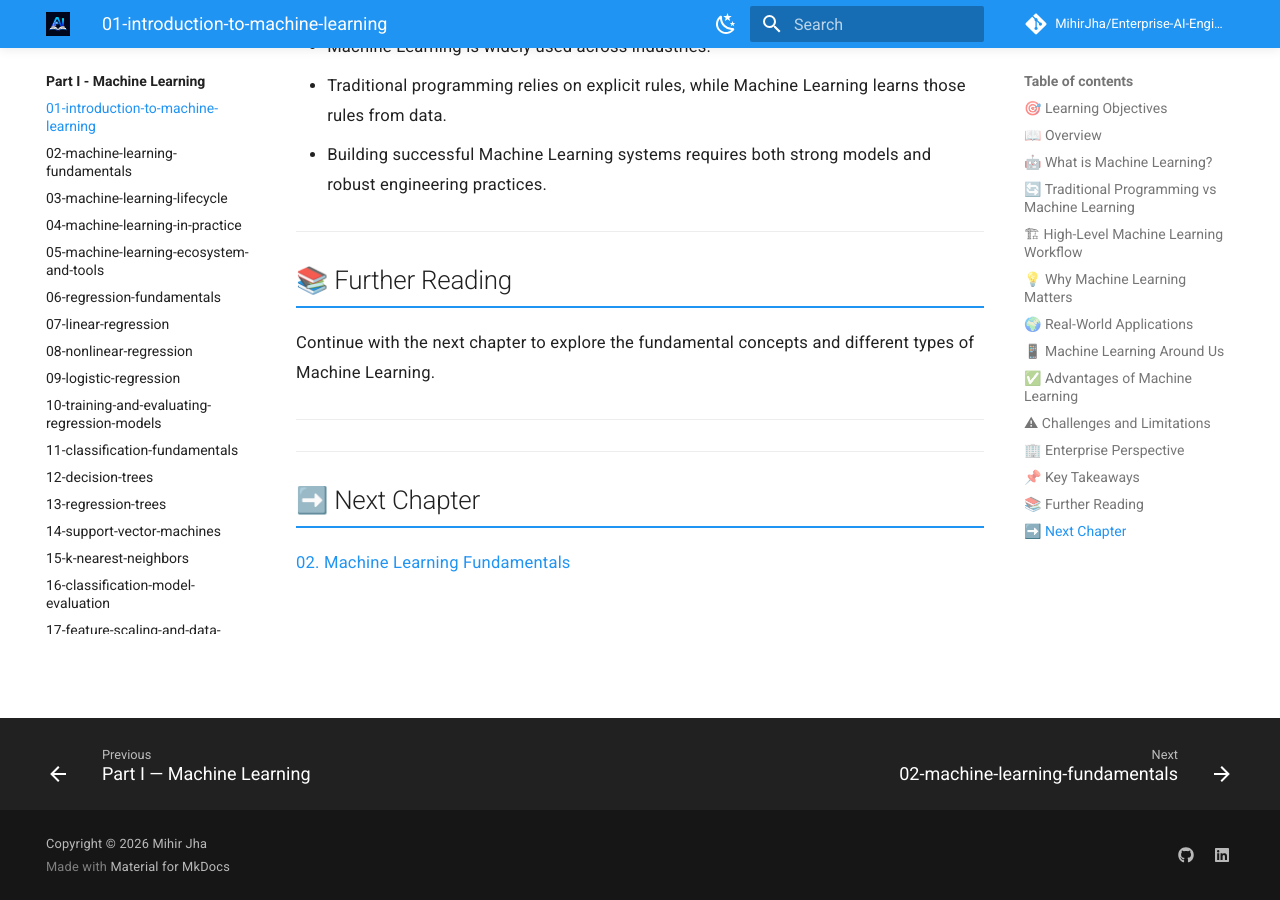
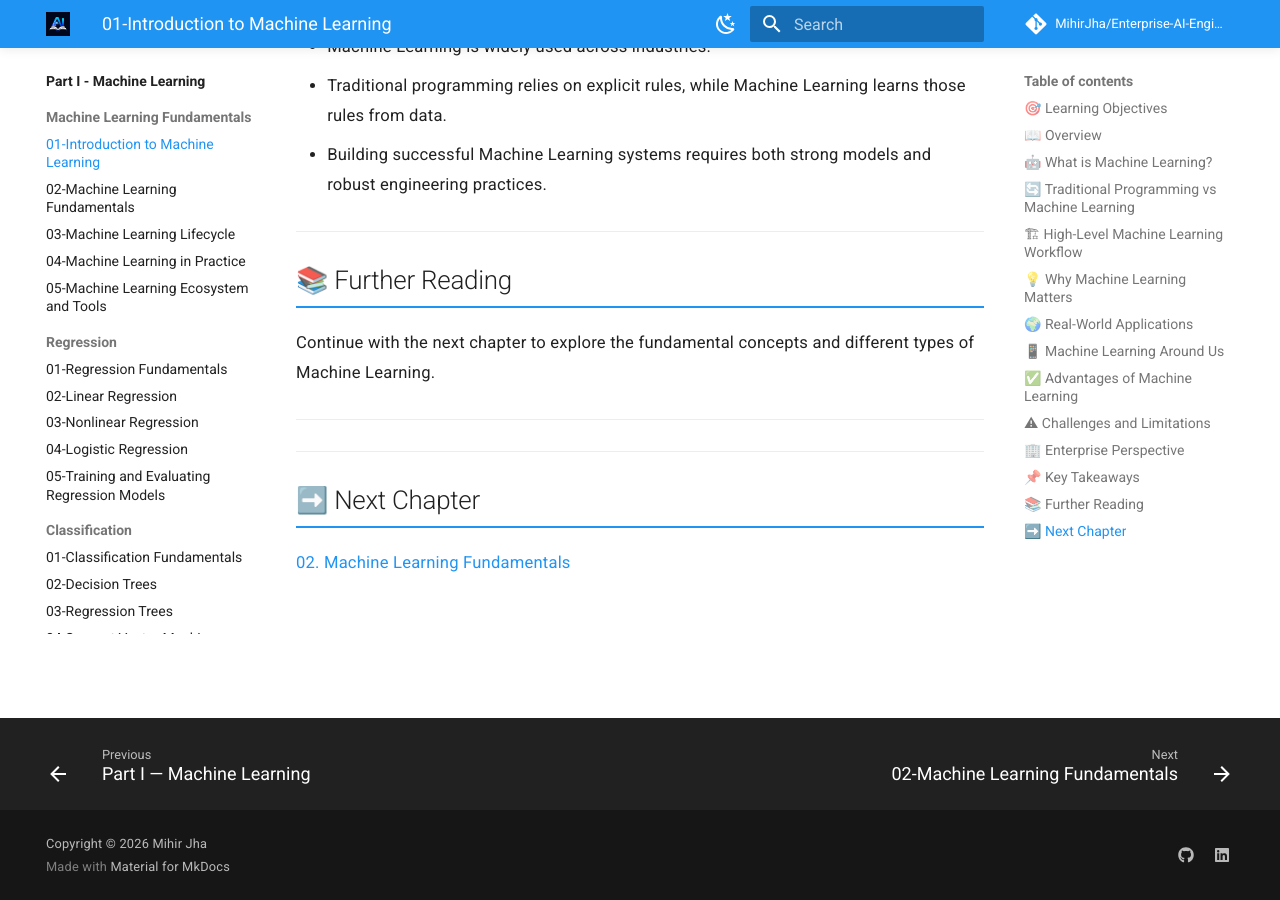
Before and after one commit to MihirKJha/enterprise-ai-engineering-handbook, an MkDocs documentation site: the page built from docs/01-machine-learning/01-introduction-to-machine-learning.md, in a window 1280 px wide and 900 px high, scrolled down 6336 px. Built offline with MkDocs 1.6.1 and Material for MkDocs 9.7.7, drawn with Linux system fonts in a browser that asks for light colours; comment, search, counter and statistics services are not loaded; some of the changed lines change nothing that is shown; some of the changed text lies outside the part shown.

Commit message:
Updated layout for ML and DL sections.
Updated layout for ML and DL sections.

```diff
--- a/mkdocs.yaml
+++ b/mkdocs.yaml
@@ -114,85 +114,110 @@ plugins:
 
 nav:
   - Home: index.md
+
   - Part I - Machine Learning:
     - 01-machine-learning/index.md
-    - 01-introduction-to-machine-learning: 01-machine-learning/01-introduction-to-machine-learning.md
-    - 02-machine-learning-fundamentals: 01-machine-learning/02-machine-learning-fundamentals.md
-    - 03-machine-learning-lifecycle: 01-machine-learning/03-machine-learning-lifecycle.md
-    - 04-machine-learning-in-practice: 01-machine-learning/04-machine-learning-in-practice.md
-    - 05-machine-learning-ecosystem-and-tools: 01-machine-learning/05-machine-learning-ecosystem-and-tools.md
-    - 06-regression-fundamentals: 01-machine-learning/06-regression-fundamentals.md
-    - 07-linear-regression: 01-machine-learning/07-linear-regression.md
-    - 08-nonlinear-regression: 01-machine-learning/08-nonlinear-regression.md
-    - 09-logistic-regression: 01-machine-learning/09-logistic-regression.md
-    - 10-training-and-evaluating-regression-models: 01-machine-learning/10-training-and-evaluating-regression-models.md
-    - 11-classification-fundamentals: 01-machine-learning/11-classification-fundamentals.md
-    - 12-decision-trees: 01-machine-learning/12-decision-trees.md
-    - 13-regression-trees: 01-machine-learning/13-regression-trees.md
-    - 14-support-vector-machines: 01-machine-learning/14-support-vector-machines.md
-    - 15-k-nearest-neighbors: 01-machine-learning/15-k-nearest-neighbors.md
-    - 16-classification-model-evaluation: 01-machine-learning/16-classification-model-evaluation.md
-    - 17-feature-scaling-and-data-preparation: 01-machine-learning/17-feature-scaling-and-data-preparation.md
-    - 18-bias-variance-tradeoff: 01-machine-learning/18-bias-variance-tradeoff.md
-    - 19-ensemble-learning: 01-machine-learning/19-ensemble-learning.md
-    - 20-building-production-classification-systems: 01-machine-learning/20-building-production-classification-systems.md
-    - 21-unsupervised-learning-fundamentals: 01-machine-learning/21-unsupervised-learning-fundamentals.md
-    - 22-clustering-fundamentals: 01-machine-learning/22-clustering-fundamentals.md
-    - 23-k-means-clustering: 01-machine-learning/23-k-means-clustering.md
-    - 24-density-based-clustering: 01-machine-learning/24-density-based-clustering.md
-    - 25-hierarchical-clustering: 01-machine-learning/25-hierarchical-clustering.md
-    - 26-dimensionality-reduction-fundamentals: 01-machine-learning/26-dimensionality-reduction-fundamentals.md
-    - 27-principal-component-analysis-pca: 01-machine-learning/27-principal-component-analysis-pca.md
-    - 28-t-sne-and-umap: 01-machine-learning/28-t-sne-and-umap.md
-    - 29-clustering-for-feature-engineering: 01-machine-learning/29-clustering-for-feature-engineering.md
-    - 30-building-production-unsupervised-learning-systems: 01-machine-learning/30-building-production-unsupervised-learning-systems.md
-    - 31-model-evaluation-fundamentals: 01-machine-learning/31-model-evaluation-fundamentals.md
-    - 32-classification-evaluation-metrics: 01-machine-learning/32-classification-evaluation-metrics.md
-    - 33-regression-evaluation-metrics: 01-machine-learning/33-regression-evaluation-metrics.md
-    - 34-unsupervised-learning-evaluation: 01-machine-learning/34-unsupervised-learning-evaluation.md
-    - 35-cross-validation-and-model-validation: 01-machine-learning/35-cross-validation-and-model-validation.md
-    - 36-regularization-techniques: 01-machine-learning/36-regularization-techniques.md
-    - 37-data-leakage-and-modeling-pitfalls: 01-machine-learning/37-data-leakage-and-modeling-pitfalls.md
+
+    - Machine Learning Fundamentals:
+        - 01-Introduction to Machine Learning: 01-machine-learning/01-introduction-to-machine-learning.md
+        - 02-Machine Learning Fundamentals: 01-machine-learning/02-machine-learning-fundamentals.md
+        - 03-Machine Learning Lifecycle: 01-machine-learning/03-machine-learning-lifecycle.md
+        - 04-Machine Learning in Practice: 01-machine-learning/04-machine-learning-in-practice.md
+        - 05-Machine Learning Ecosystem and Tools: 01-machine-learning/05-machine-learning-ecosystem-and-tools.md
+
+    - Regression:
+        - 01-Regression Fundamentals: 01-machine-learning/06-regression-fundamentals.md
+        - 02-Linear Regression: 01-machine-learning/07-linear-regression.md
+        - 03-Nonlinear Regression: 01-machine-learning/08-nonlinear-regression.md
+        - 04-Logistic Regression: 01-machine-learning/09-logistic-regression.md
+        - 05-Training and Evaluating Regression Models: 01-machine-learning/10-training-and-evaluating-regression-models.md
+
+    - Classification:
+        - 01-Classification Fundamentals: 01-machine-learning/11-classification-fundamentals.md
+        - 02-Decision Trees: 01-machine-learning/12-decision-trees.md
+        - 03-Regression Trees: 01-machine-learning/13-regression-trees.md
+        - 04-Support Vector Machines: 01-machine-learning/14-support-vector-machines.md
+        - 05-K-Nearest Neighbors: 01-machine-learning/15-k-nearest-neighbors.md
+        - 06-Classification Model Evaluation: 01-machine-learning/16-classification-model-evaluation.md
+        - 07-Feature Scaling and Data Preparation: 01-machine-learning/17-feature-scaling-and-data-preparation.md
+        - 08-Bias-Variance Tradeoff: 01-machine-learning/18-bias-variance-tradeoff.md
+        - 09-Ensemble Learning: 01-machine-learning/19-ensemble-learning.md
+        - 10-Building Production Classification Systems: 01-machine-learning/20-building-production-classification-systems.md
+
+    - Unsupervised Learning:
+        - 01-Unsupervised Learning Fundamentals: 01-machine-learning/21-unsupervised-learning-fundamentals.md
+        - 02-Clustering Fundamentals: 01-machine-learning/22-clustering-fundamentals.md
+        - 03-K-Means Clustering: 01-machine-learning/23-k-means-clustering.md
+        - 04-Density-Based Clustering: 01-machine-learning/24-density-based-clustering.md
+        - 05-Hierarchical Clustering: 01-machine-learning/25-hierarchical-clustering.md
+        - 06-Dimensionality Reduction Fundamentals: 01-machine-learning/26-dimensionality-reduction-fundamentals.md
+        - 07-Principal Component Analysis (PCA): 01-machine-learning/27-principal-component-analysis-pca.md
+        - 08-t-SNE and UMAP: 01-machine-learning/28-t-sne-and-umap.md
+        - 09-Clustering for Feature Engineering: 01-machine-learning/29-clustering-for-feature-engineering.md
+        - 10-Building Production Unsupervised Learning Systems: 01-machine-learning/30-building-production-unsupervised-learning-systems.md
+
+    - Model Evaluation & Generalization:
+        - 01-Model Evaluation Fundamentals: 01-machine-learning/31-model-evaluation-fundamentals.md
+        - 02-Classification Evaluation Metrics: 01-machine-learning/32-classification-evaluation-metrics.md
+        - 03-Regression Evaluation Metrics: 01-machine-learning/33-regression-evaluation-metrics.md
+        - 04-Unsupervised Learning Evaluation: 01-machine-learning/34-unsupervised-learning-evaluation.md
+        - 05-Cross-Validation and Model Validation: 01-machine-learning/35-cross-validation-and-model-validation.md
+        - 06-Regularization Techniques: 01-machine-learning/36-regularization-techniques.md
+        - 07-Data Leakage and Modeling Pitfalls: 01-machine-learning/37-data-leakage-and-modeling-pitfalls.md
 
   - Part II - Deep Learning:
     - 02-deep-learning/index.md
-    - 01-introduction-to-deep-learning: 02-deep-learning/01-introduction-to-deep-learning.md
-    - 02-neural-network-fundamentals: 02-deep-learning/02-neural-network-fundamentals.md
-    - 03-shallow-and-deep-neural-networks: 02-deep-learning/03-shallow-and-deep-neural-networks.md
-    - 04-linear-and-logistic-regression: 02-deep-learning/04-linear-and-logistic-regression.md
-    - 05-activation-functions-probabilities-and-thresholding: 02-deep-learning/05-activation-functions-probabilities-and-thresholding.md
-    - 06-loss-functions-and-maximum-likelihood: 02-deep-learning/06-loss-functions-and-maximum-likelihood.md
-    - 07-forward-and-backpropagation: 02-deep-learning/07-forward-and-backpropagation.md
-    - 08-gradient-descent-and-mini-batch-training: 02-deep-learning/08-gradient-descent-and-mini-batch-training.md
-    - 09-weight-initialization-and-gradient-stability: 02-deep-learning/09-weight-initialization-and-gradient-stability.md
-    - 10-regularization-and-generalization: 02-deep-learning/10-regularization-and-generalization.md
-    - 11-advanced-optimization-techniques: 02-deep-learning/11-advanced-optimization-techniques.md
-    - 12-hyperparameter-tuning-and-training-strategies: 02-deep-learning/12-hyperparameter-tuning-and-training-strategies.md
-    - 13-tensorflow-and-keras-fundamentals: 02-deep-learning/13-tensorflow-and-keras-fundamentals.md
-    - 14-keras-sequential-and-functional-api: 02-deep-learning/14-keras-sequential-and-functional-api.md
-    - 15-custom-layers-models-and-training-loops: 02-deep-learning/15-custom-layers-models-and-training-loops.md
-    - 16-pytorch-fundamentals-and-tensors: 02-deep-learning/16-pytorch-fundamentals-and-tensors.md
-    - 17-pytorch-autograd-dataset-and-dataloader: 02-deep-learning/17-pytorch-autograd-dataset-and-dataloader.md
-    - 18-building-classification-and-regression-models: 02-deep-learning/18-building-classification-and-regression-models.md
-    - 19-convolutional-neural-networks: 02-deep-learning/19-convolutional-neural-networks.md
-    - 20-cnn-architecture-optimization-and-training: 02-deep-learning/20-cnn-architecture-optimization-and-training.md
-    - 21-transfer-learning-and-fine-tuning: 02-deep-learning/21-transfer-learning-and-fine-tuning.md
-    - 22-resnet-residual-connections-and-torchvision: 02-deep-learning/22-resnet-residual-connections-and-torchvision.md
-    - 23-vision-transformers-and-cnn-vit-hybrids: 02-deep-learning/23-vision-transformers-and-cnn-vit-hybrids.md
-    - 24-recurrent-neural-networks: 02-deep-learning/24-recurrent-neural-networks.md
-    - 25-lstm-and-gru: 02-deep-learning/25-lstm-and-gru.md
-    - 26-attention-and-positional-encoding: 02-deep-learning/26-attention-and-positional-encoding.md
-    - 27-transformer-architecture: 02-deep-learning/27-transformer-architecture.md
-    - 28-transformer-applications: 02-deep-learning/28-transformer-applications.md
-    - 29-autoencoders-and-representation-learning: 02-deep-learning/29-autoencoders-and-representation-learning.md
-    - 30-generative-adversarial-networks: 02-deep-learning/30-generative-adversarial-networks.md
-    - 31-diffusion-models: 02-deep-learning/31-diffusion-models.md
-    - 32-reinforcement-learning-fundamentals: 02-deep-learning/32-reinforcement-learning-fundamentals.md
-    - 33-markov-decision-processes-and-q-learning: 02-deep-learning/33-markov-decision-processes-and-q-learning.md
-    - 34-deep-reinforcement-learning-and-dqn: 02-deep-learning/34-deep-reinforcement-learning-and-dqn.md
-    - 35-gpu-accelerated-deep-learning: 02-deep-learning/35-gpu-accelerated-deep-learning.md
-    - 36-deep-learning-training-and-model-lifecycle: 02-deep-learning/36-deep-learning-training-and-model-lifecycle.md
-    - 37-building-production-deep-learning-systems: 02-deep-learning/37-building-production-deep-learning-systems.md
+
+    - Deep Learning Fundamentals:
+        - 01-Introduction to Deep Learning: 02-deep-learning/01-introduction-to-deep-learning.md
+        - 02-Neural Network Fundamentals: 02-deep-learning/02-neural-network-fundamentals.md
+        - 03-Shallow and Deep Neural Networks: 02-deep-learning/03-shallow-and-deep-neural-networks.md
+        - 04-Linear and Logistic Regression: 02-deep-learning/04-linear-and-logistic-regression.md
+        - 05-Activation Functions, Probabilities and Thresholding: 02-deep-learning/05-activation-functions-probabilities-and-thresholding.md
+        - 06-Loss Functions and Maximum Likelihood: 02-deep-learning/06-loss-functions-and-maximum-likelihood.md
+        - 07-Forward and Backpropagation: 02-deep-learning/07-forward-and-backpropagation.md
+        - 08-Gradient Descent and Mini-Batch Training: 02-deep-learning/08-gradient-descent-and-mini-batch-training.md
+        - 09-Weight Initialization and Gradient Stability: 02-deep-learning/09-weight-initialization-and-gradient-stability.md
+        - 10-Regularization and Generalization: 02-deep-learning/10-regularization-and-generalization.md
+        - 11-Advanced Optimization Techniques: 02-deep-learning/11-advanced-optimization-techniques.md
+        - 12-Hyperparameter Tuning and Training Strategies: 02-deep-learning/12-hyperparameter-tuning-and-training-strategies.md
+
+    - Deep Learning Frameworks:
+        - 01-TensorFlow and Keras Fundamentals: 02-deep-learning/13-tensorflow-and-keras-fundamentals.md
+        - 02-Keras Sequential and Functional API: 02-deep-learning/14-keras-sequential-and-functional-api.md
+        - 03-Custom Layers, Models and Training Loops: 02-deep-learning/15-custom-layers-models-and-training-loops.md
+        - 04-PyTorch Fundamentals and Tensors: 02-deep-learning/16-pytorch-fundamentals-and-tensors.md
+        - 05-PyTorch Autograd, Dataset and DataLoader: 02-deep-learning/17-pytorch-autograd-dataset-and-dataloader.md
+        - 06-Building Classification and Regression Models: 02-deep-learning/18-building-classification-and-regression-models.md
+
+    - Computer Vision & CNNs:
+        - 01-Convolutional Neural Networks: 02-deep-learning/19-convolutional-neural-networks.md
+        - 02-CNN Architecture, Optimization and Training: 02-deep-learning/20-cnn-architecture-optimization-and-training.md
+        - 03-Transfer Learning and Fine-Tuning: 02-deep-learning/21-transfer-learning-and-fine-tuning.md
+        - 04-ResNet, Residual Connections and Torchvision: 02-deep-learning/22-resnet-residual-connections-and-torchvision.md
+        - 05-Vision Transformers and CNN-ViT Hybrids: 02-deep-learning/23-vision-transformers-and-cnn-vit-hybrids.md
+
+    - Sequence Models & Transformers:
+        - 01-Recurrent Neural Networks: 02-deep-learning/24-recurrent-neural-networks.md
+        - 02-LSTM and GRU: 02-deep-learning/25-lstm-and-gru.md
+        - 03-Attention and Positional Encoding: 02-deep-learning/26-attention-and-positional-encoding.md
+        - 04-Transformer Architecture: 02-deep-learning/27-transformer-architecture.md
+        - 05-Transformer Applications: 02-deep-learning/28-transformer-applications.md
+
+    - Generative Deep Learning:
+        - 01-Autoencoders and Representation Learning: 02-deep-learning/29-autoencoders-and-representation-learning.md
+        - 02-Generative Adversarial Networks: 02-deep-learning/30-generative-adversarial-networks.md
+        - 03-Diffusion Models: 02-deep-learning/31-diffusion-models.md
+
+    - Reinforcement Learning:
+        - 01-Reinforcement Learning Fundamentals: 02-deep-learning/32-reinforcement-learning-fundamentals.md
+        - 02-Markov Decision Processes and Q-Learning: 02-deep-learning/33-markov-decision-processes-and-q-learning.md
+        - 03-Deep Reinforcement Learning and DQN: 02-deep-learning/34-deep-reinforcement-learning-and-dqn.md
+
+    - Production Deep Learning:
+        - 01-GPU-Accelerated Deep Learning: 02-deep-learning/35-gpu-accelerated-deep-learning.md
+        - 02-Deep Learning Training and Model Lifecycle: 02-deep-learning/36-deep-learning-training-and-model-lifecycle.md
+        - 03-Building Production Deep Learning Systems: 02-deep-learning/37-building-production-deep-learning-systems.md
 
   - Part III - Foundation Models, Large Language Models & Generative AI:
     - 03-generative-ai/index.md
```
